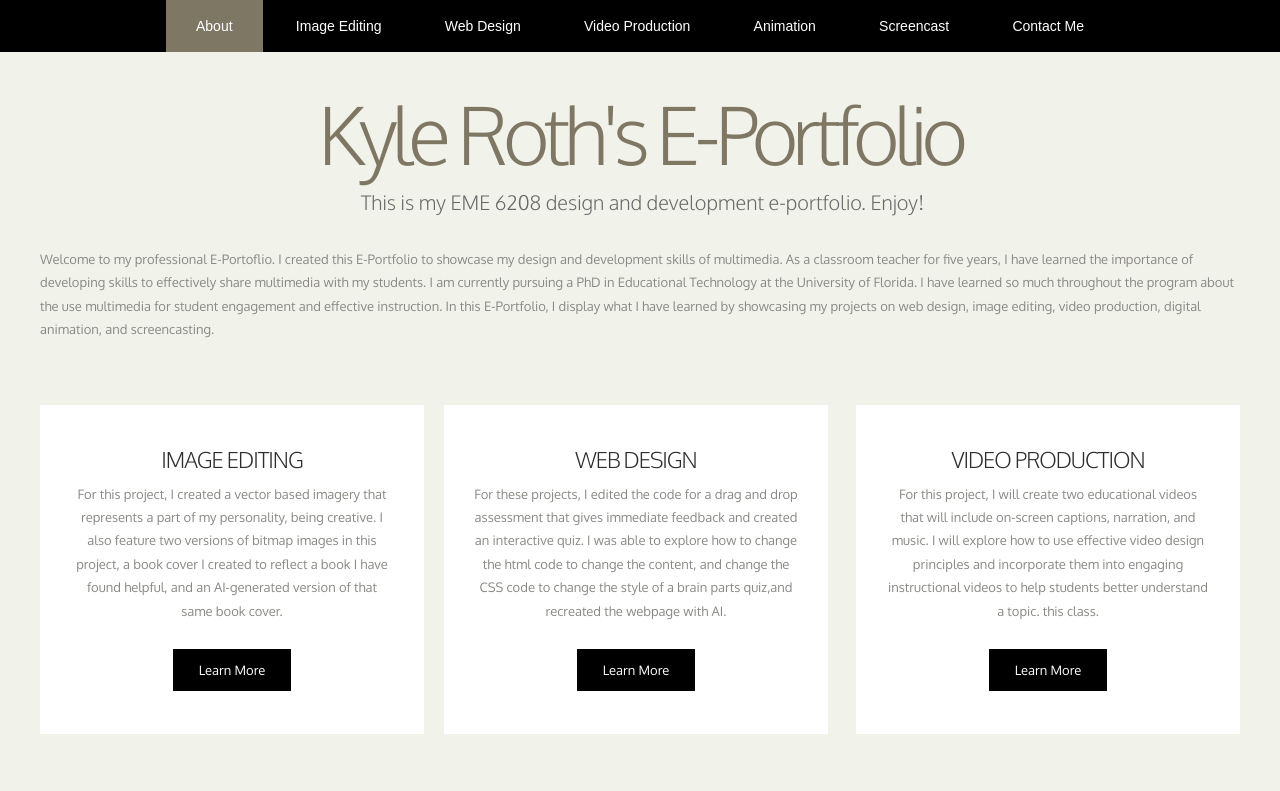
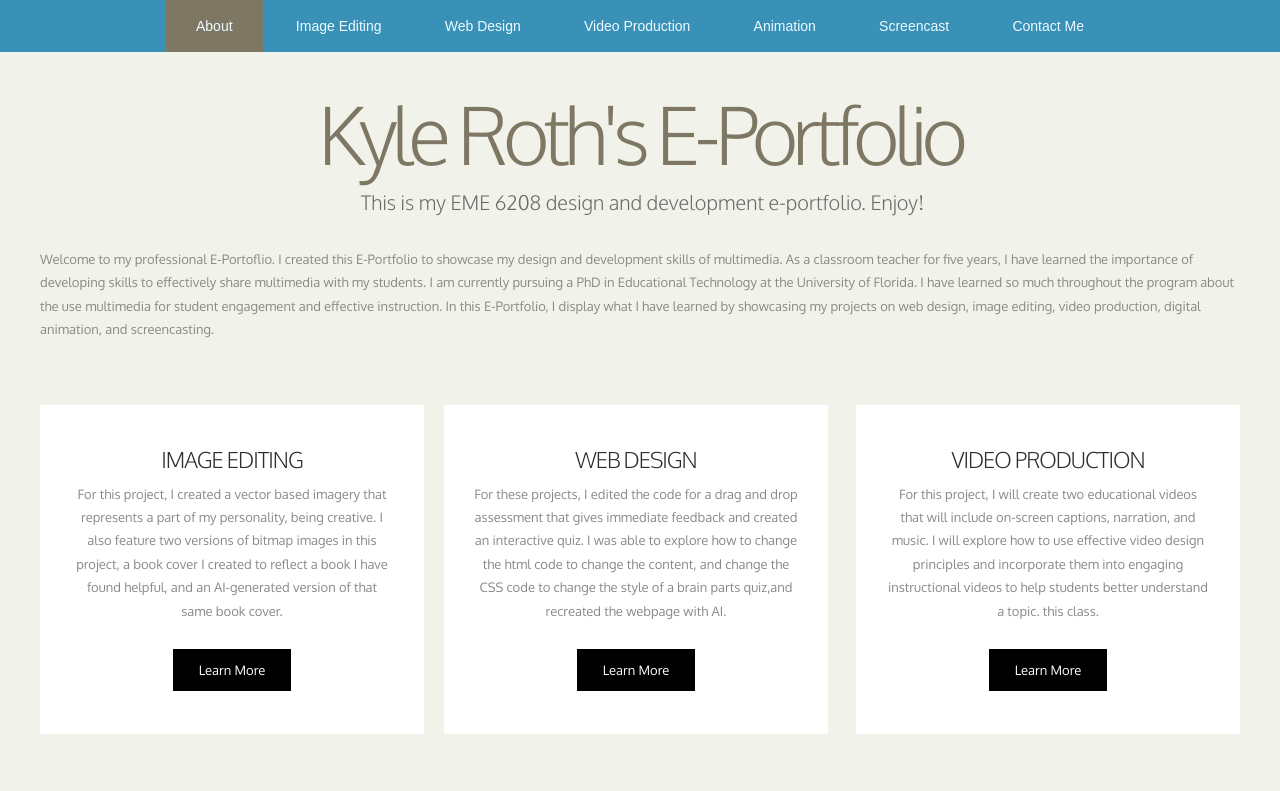
Before and after one commit to Kyleroth850/eportfolio, a plain HTML site: page index.html in a window 1280 px wide. Shown: the top 791 px of the page. Drawn offline with Linux system fonts and the light colour scheme.

Commit message:
Modify styles for body and menu elements
Updated background colors and font family in the CSS file.

```diff
--- a/style.css
+++ b/style.css
@@ -1,15 +1,8 @@
-
-/*
-Design by TEMPLATED
-http://templated.co
-Released for free under the Creative Commons Attribution License
-*/
-
 body {
 	margin: 0;
 	padding: 0;
-	background: #E5E6DD;
-	font-family: 'Oxygen', sans-serif;
+	background: #9bd6fe;
+	font-family: 'Oxygen', Arial, Helvetica, sans-serif;
 	font-size: 13px;
 	color: #8A8985;
 }
@@ -118,7 +111,7 @@ a:hover {
 	overflow: hidden;
 	height: 52px;
 	margin-bottom: 2em;
-	background: #000000;
+	background: #3a91b7;
 }
 
 #menu {
@@ -148,13 +141,13 @@ a:hover {
 	font-family: 'Oswald', sans-serif;
 	font-size: 14px;
 	font-weight: 300;
-	color: #FFFFFF;
+	color: #edfaff;
 }
 
 #menu a:hover, #menu .current_page_item a {
 	background: #7D7764;
 	text-decoration: none;
-	color: #FFFFFF;
+	color: #edfaff;
 }
 
 #menu .current_page_item a {
```
